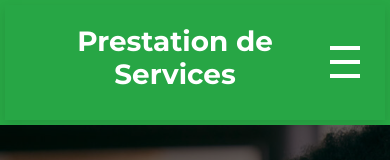
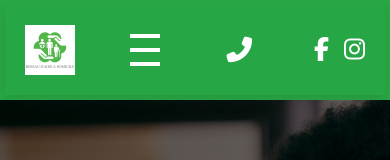
Before and after one commit to oka69120/site_prestation_services, a website built with Vite: page index.html in a window 390 px wide. Shown: the top 160 px of the page. Built offline with nearby package versions, Linux system fonts and the light colour scheme; files whose address does not match are found by name; a web font is replaced by a local one.

Commit message:
coneception site le 27/02/2025 V2

```diff
--- a/router.js
+++ b/router.js
@@ -1,11 +1,17 @@
-function navigate(event) {
+function navigate(event, path = null) {
   event.preventDefault();
-  const path = event.target.getAttribute("href").substring(1);
+
+  if (!path) {
+    path = event.target.getAttribute("href").substring(1);
+  }
+
   window.history.pushState({}, path, window.location.origin + "/" + path);
   loadPage(path);
 }
 
 function loadPage(page) {
+  window.scrollTo(0, 0); // ✅ Retourne en haut de la page
+
   fetch(`src/pages/${page}.html`)
     .then((response) => response.text())
     .then((html) => {
--- a/src/components/header.js
+++ b/src/components/header.js
@@ -1,7 +1,9 @@
 document.getElementById("header").innerHTML = `
 <header>
     <div class="nav-container">
-        <h1>Prestation de Services</h1>
+      <div class="logo">
+      <img src="/images/LogoColorTextBelow.jpeg" alt="RESEAU D'AIDE A DOMICILE" />
+    </div>
         <div class="burger-menu" onclick="toggleMenu()">
             <div class="bar"></div>
             <div class="bar"></div>
@@ -14,7 +16,18 @@ document.getElementById("header").innerHTML = `
             <a href="/garderie" onclick="navigate(event)">Garderie</a>
             <a href="/menage" onclick="navigate(event)">Ménage</a>
         </nav>
-    </div>
+
+        <div class="phone-container">
+          <a href="tel:+33123456789" class="phone-number">
+              <i class="fas fa-phone-alt"></i> <span class="phone-text">+33 1 23 45 67 89</span>
+          </a>
+        </div>
+
+            <div class="social-icons">
+          <a href="#"><i class="fab fa-facebook-f"></i></a>
+          <a href="#"><i class="fab fa-instagram"></i></a>
+        </div>
+                    </div>
 </header>
 `;
 // Animation GSAP
--- a/src/pages/accueil.html
+++ b/src/pages/accueil.html
@@ -43,27 +43,21 @@
       <h2>Nos Services</h2>
       <div class="services-container">
         <!-- Service 1 -->
-        <div class="service-card" onclick="window.location.href='menage.html'">
+        <div class="service-card" onclick="navigate(event, 'menage')">
           <img src="/public/images/menage.png" alt="Ménage & Repassage" />
           <h3>Ménage & Repassage</h3>
           <p>Des professionnels pour un intérieur impeccable et soigné.</p>
         </div>
 
         <!-- Service 2 -->
-        <div
-          class="service-card"
-          onclick="window.location.href='garderie.html'"
-        >
+        <div class="service-card" onclick="navigate(event, 'garderie')">
           <img src="/public/images/garde-enfant-2.png" alt="Garde d'Enfants" />
           <h3>Garde d'Enfants</h3>
           <p>Un accompagnement bienveillant pour vos petits trésors.</p>
         </div>
 
         <!-- Service 3 -->
-        <div
-          class="service-card"
-          onclick="window.location.href='aide-personne.html'"
-        >
+        <div class="service-card" onclick="navigate(event, 'aide')">
           <img
             src="/public/images/Aide-a-la-personne.png"
             alt="Aide à la Personne"
@@ -73,10 +67,7 @@
         </div>
 
         <!-- Service 4 -->
-        <div
-          class="service-card"
-          onclick="window.location.href='bricolage.html'"
-        >
+        <div class="service-card" onclick="navigate(event, 'bricolage')">
           <img src="/public/images/Jardinage.png" alt="Bricolage & Jardinage" />
           <h3>Bricolage & Jardinage</h3>
           <p>Petits travaux et entretien de vos espaces verts.</p>
--- a/src/styles/style.css
+++ b/src/styles/style.css
@@ -21,6 +21,89 @@ header {
   text-align: center;
   z-index: 9999;
   position: relative;
+}
+/* 🔥 Ajustement du logo */
+.logo img {
+  max-height: 50px; /* Limite la hauteur du logo */
+  width: auto; /* Garde les proportions */
+  object-fit: contain; /* Évite toute déformation */
+}
+/* 🔥 Conteneur du téléphone */
+.phone-container {
+  display: flex;
+  align-items: center;
+  font-size: 1.2rem;
+  font-weight: bold;
+  padding: 8px 15px;
+  border-radius: 5px;
+  transition: transform 0.3s ease, color 0.3s ease;
+}
+
+/* 🔥 Lien du numéro */
+.phone-container a {
+  text-decoration: none;
+  color: white;
+  display: flex;
+  align-items: center;
+  transition: transform 0.3s ease, color 0.3s ease;
+}
+
+/* 🔥 Icône du téléphone */
+.phone-container i {
+  margin-right: 8px;
+  font-size: 1.4rem;
+  transition: transform 0.3s ease, color 0.3s ease;
+}
+
+/* 🆕 Effet au survol */
+.phone-container:hover,
+.phone-container a:hover {
+  color: #ffd700; /* Changement de couleur */
+  transform: scale(1.2); /* Légère augmentation */
+}
+/* 📱 Cacher le texte du numéro et ne laisser que l'icône sur mobile */
+@media screen and (max-width: 768px) {
+  .phone-text {
+    display: none; /* Cache le numéro */
+  }
+
+  .phone-container {
+    padding: 10px;
+    border-radius: 50%;
+    width: 50px;
+    height: 50px;
+    justify-content: center;
+    transition: transform 0.3s ease, color 0.3s ease;
+  }
+
+  .phone-container i {
+    margin: 0;
+    font-size: 1.6rem;
+  }
+
+  /* 🆕 Effet au survol pour mobile */
+  .phone-container:hover {
+    color: #ffd700;
+    transform: scale(1.2);
+  }
+}
+/* Social icons */
+.social-icons {
+  display: flex;
+  gap: 15px;
+  align-items: center;
+}
+
+.social-icons a {
+  text-decoration: none;
+  color: white;
+  font-size: 1.5rem;
+  transition: transform 0.3s ease, color 0.3s ease;
+}
+
+.social-icons a:hover {
+  color: #ffd700;
+  transform: scale(1.2);
 }
 
 /* 🔥 Police principale des titres */
```
